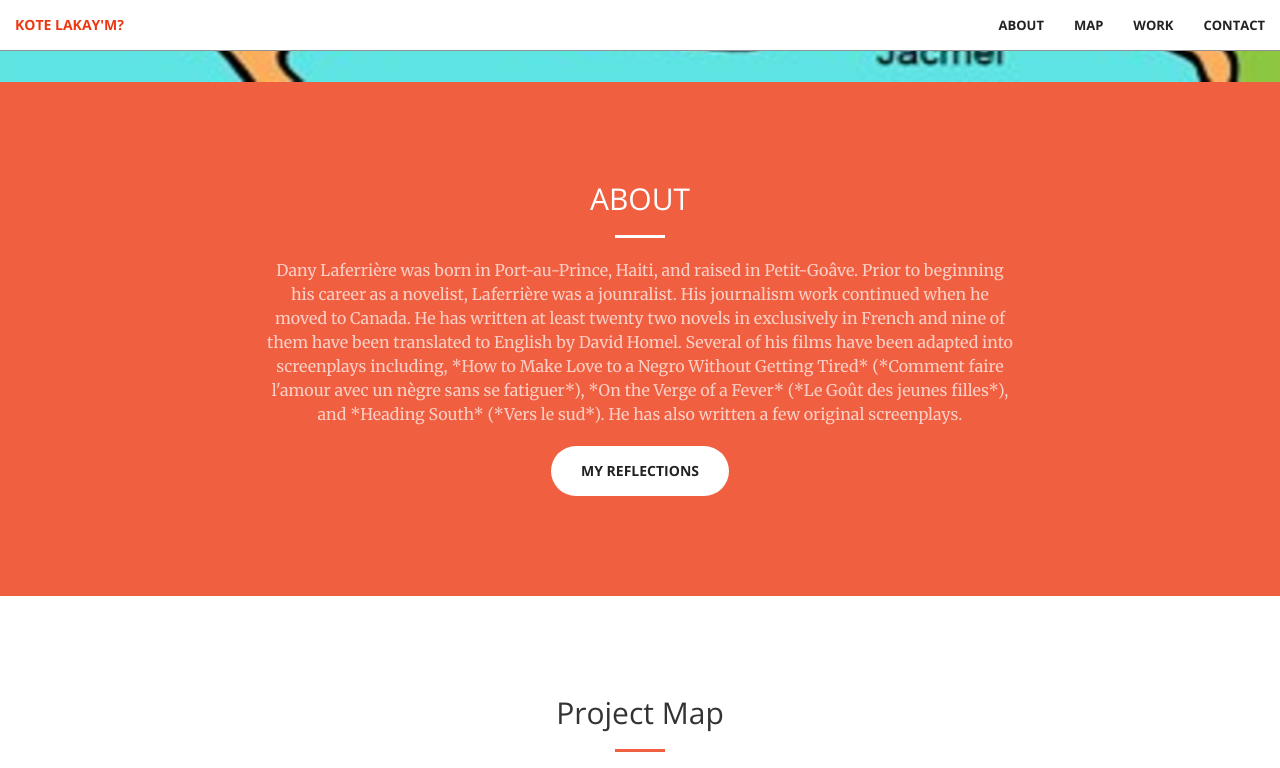
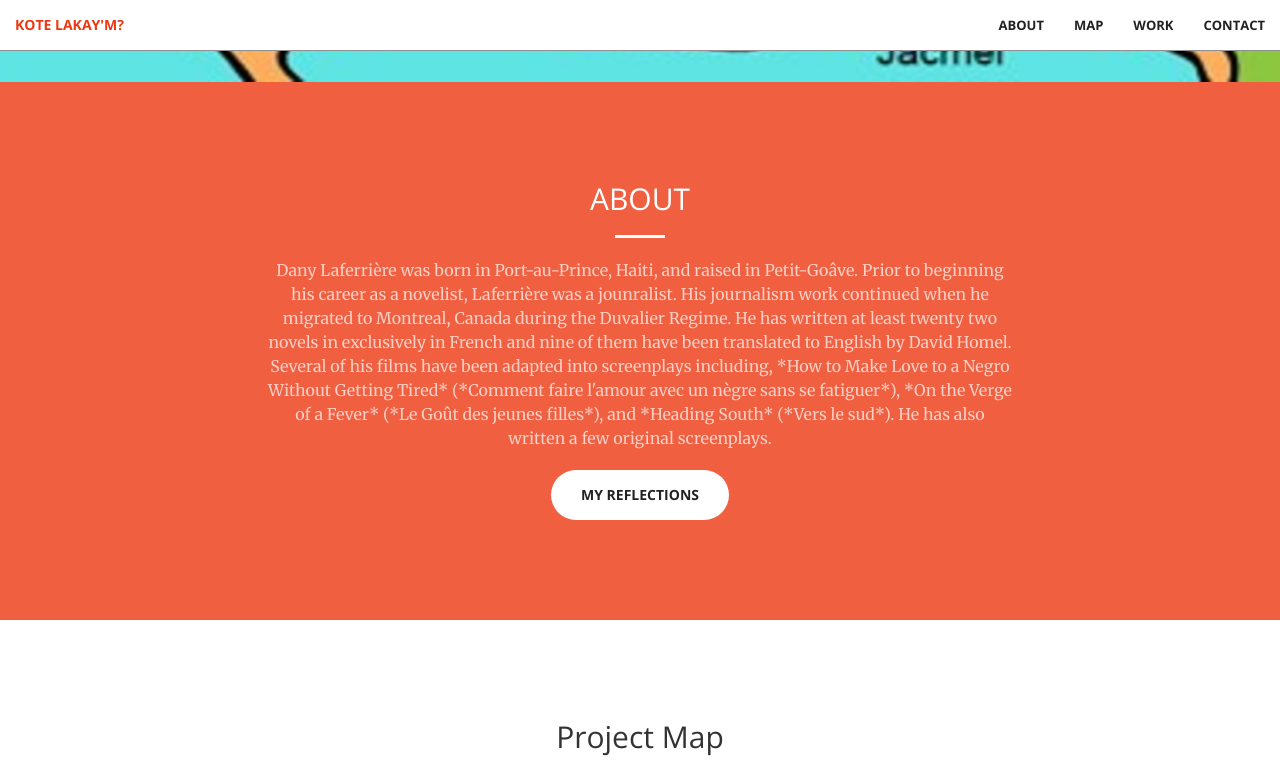
Before and after one commit to gjeanlouis/DanyL, a Jekyll site: the page built from index.html, in a window 1280 px wide and 900 px high, scrolled down 818 px, cut to the strip 0-768 px from the top of the window. Built offline with Jekyll 4.4.1, drawn with Linux system fonts in a browser that asks for light colours.

Commit message:
Update call-to-action.html

```diff
--- a/_includes/call-to-action.html
+++ b/_includes/call-to-action.html
@@ -4,7 +4,7 @@
             <div class="col-lg-8 col-lg-offset-2 text-center">
                 <h2 class="section-heading">ABOUT</h2>
                 <hr class="light">
-<p class="text-faded">Dany Laferrière was born in Port-au-Prince, Haiti, and raised in Petit-Goâve. Prior to beginning his career as a novelist, Laferrière was a jounralist. His journalism work continued when he moved to Canada. He has written at least twenty two novels in exclusively in French and nine of them have been translated to English by David Homel. Several of his films have been adapted into screenplays including, *How to Make Love to a Negro Without Getting Tired* (*Comment faire l'amour avec un nègre sans se fatiguer*), *On the Verge of a Fever* (*Le Goût des jeunes filles*), and *Heading South* (*Vers le sud*). He has also written a few original screenplays.</p>
+<p class="text-faded">Dany Laferrière was born in Port-au-Prince, Haiti, and raised in Petit-Goâve. Prior to beginning his career as a novelist, Laferrière was a jounralist. His journalism work continued when he migrated to Montreal, Canada during the Duvalier Regime. He has written at least twenty two novels in exclusively in French and nine of them have been translated to English by David Homel. Several of his films have been adapted into screenplays including, *How to Make Love to a Negro Without Getting Tired* (*Comment faire l'amour avec un nègre sans se fatiguer*), *On the Verge of a Fever* (*Le Goût des jeunes filles*), and *Heading South* (*Vers le sud*). He has also written a few original screenplays.</p>
 <a href="https://gjeanlouis.github.io/KLReflections/" class="btn btn-default btn-xl">My Reflections</a>
             </div>
         </div>
```
